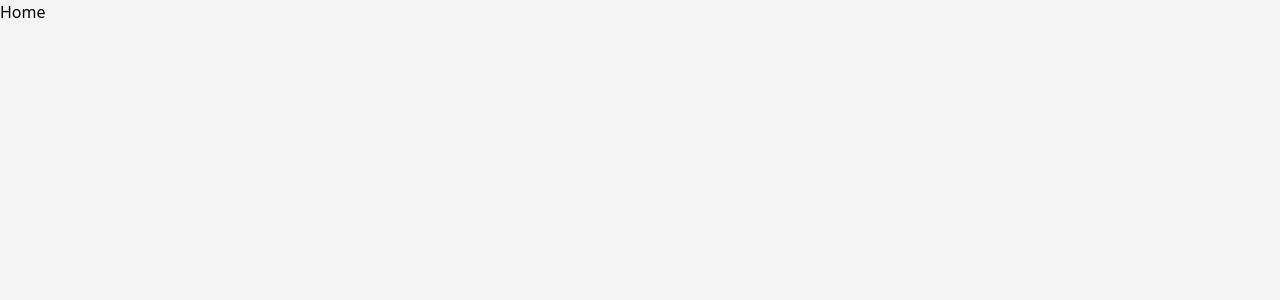
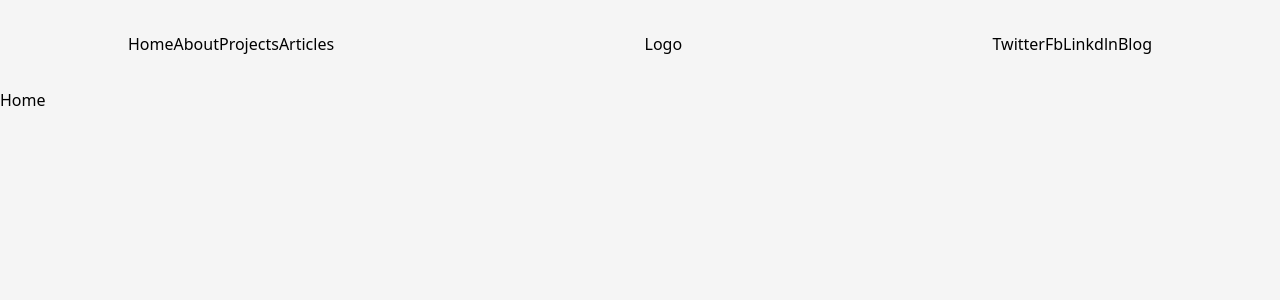
Before and after one commit to nuwandm/my-portfolio, a Next.js app: page / in a window 1280 px wide. Shown: the top 300 px of the page. Built offline with nearby package versions, Linux system fonts and the light colour scheme.

Commit message:
Created  NavBar structure

```diff
--- /dev/null
+++ b/src/components/NavBar.js
@@ -0,0 +1,32 @@
+import React from "react";
+import Link from "next/link";
+
+const NavBar = () => {
+  return (
+    <header className="w-full px-32 py-8 font-medium flex items-center justify-between">
+      <nav>
+        <Link href="/">Home</Link>
+        <Link href="/about">About</Link>
+        <Link href="/project">Projects</Link>
+        <Link href="/article">Articles</Link>
+      </nav>
+      <h2>Logo</h2>
+      <nav>
+        <Link href="/" target={"_blank"}>
+          Twitter
+        </Link>
+        <Link href="/" target={"_blank"}>
+          Fb
+        </Link>
+        <Link href="/" target={"_blank"}>
+          Linkdln
+        </Link>
+        <Link href="/" target={"_blank"}>
+          Blog
+        </Link>
+      </nav>
+    </header>
+  );
+};
+
+export default NavBar;
--- a/src/pages/_app.js
+++ b/src/pages/_app.js
@@ -1,4 +1,5 @@
-import '@/styles/globals.css'
+import NavBar from "@/components/NavBar";
+import "@/styles/globals.css";
 import { Montserrat } from "next/font/google";
 const montserrat = Montserrat({
   subsets: ["latin"],
@@ -12,7 +13,10 @@
         <meta name="viewport" content="width=device-width, initial-scale=1" />
         <link rel="icon" href="/favicon.ico" />
       </head>
-      <main className={`${montserrat.variable} font-mont bg-light w-full min-h-screen`}>
+      <main
+        className={`${montserrat.variable} font-mont bg-light w-full min-h-screen`}
+      >
+        <NavBar />
         <Component {...pageProps} />
       </main>
     </>
```
